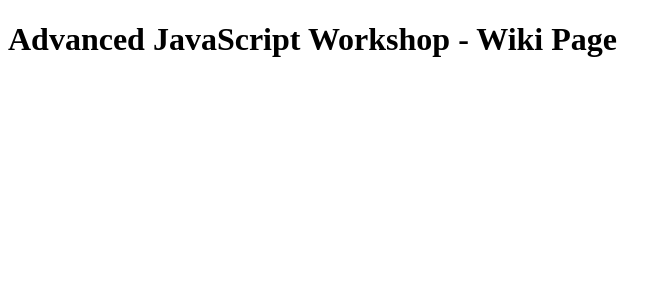
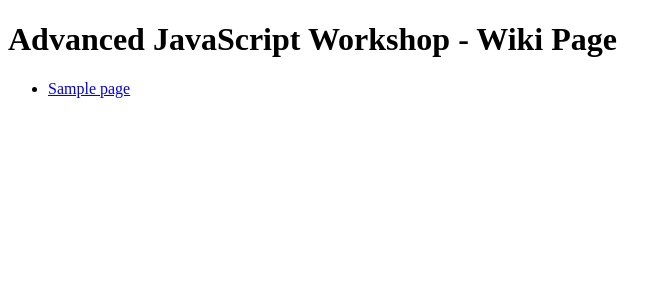
Before and after one commit to LuLaValva/AdvancedJavascriptWorkshop-Wiki, a Node server app: template views/pug/menu.pug in a window 1280 px wide. Shown: the top 300 px of the page, without its empty margins (0-672 px from the left). Run offline with Node 20, Linux system fonts and the light colour scheme; the template is opened without the code that fills it: most values are stand-ins (such as "Sample title", 1, 10 or a date in 2020); some libraries are stand-ins or nearby versions.

Commit message:
Update menu.pug

```diff
--- a/views/pug/menu.pug
+++ b/views/pug/menu.pug
@@ -1,6 +1,10 @@
 doctype html
 html
-    head
-        title JavaScript Workshop Wiki
-    body
-        h1 Advanced JavaScript Workshop - Wiki Page
+	head
+		link(rel="stylesheet", href="../css/styles.css", type="text/css")
+		title JavaScript Workshop Wiki
+	body
+		h1 Advanced JavaScript Workshop - Wiki Page
+		ul
+			each page in pages
+				li: a(href=page.link)= page.title
```
